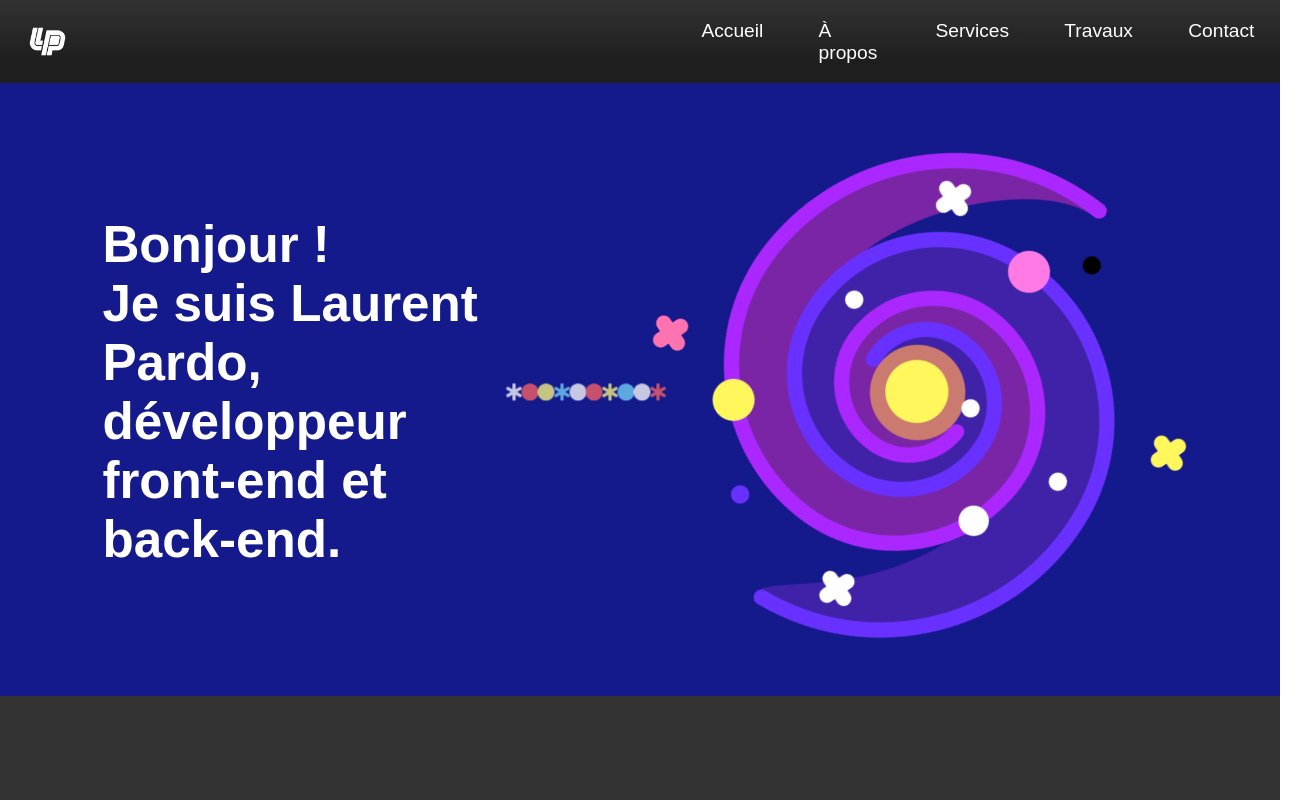
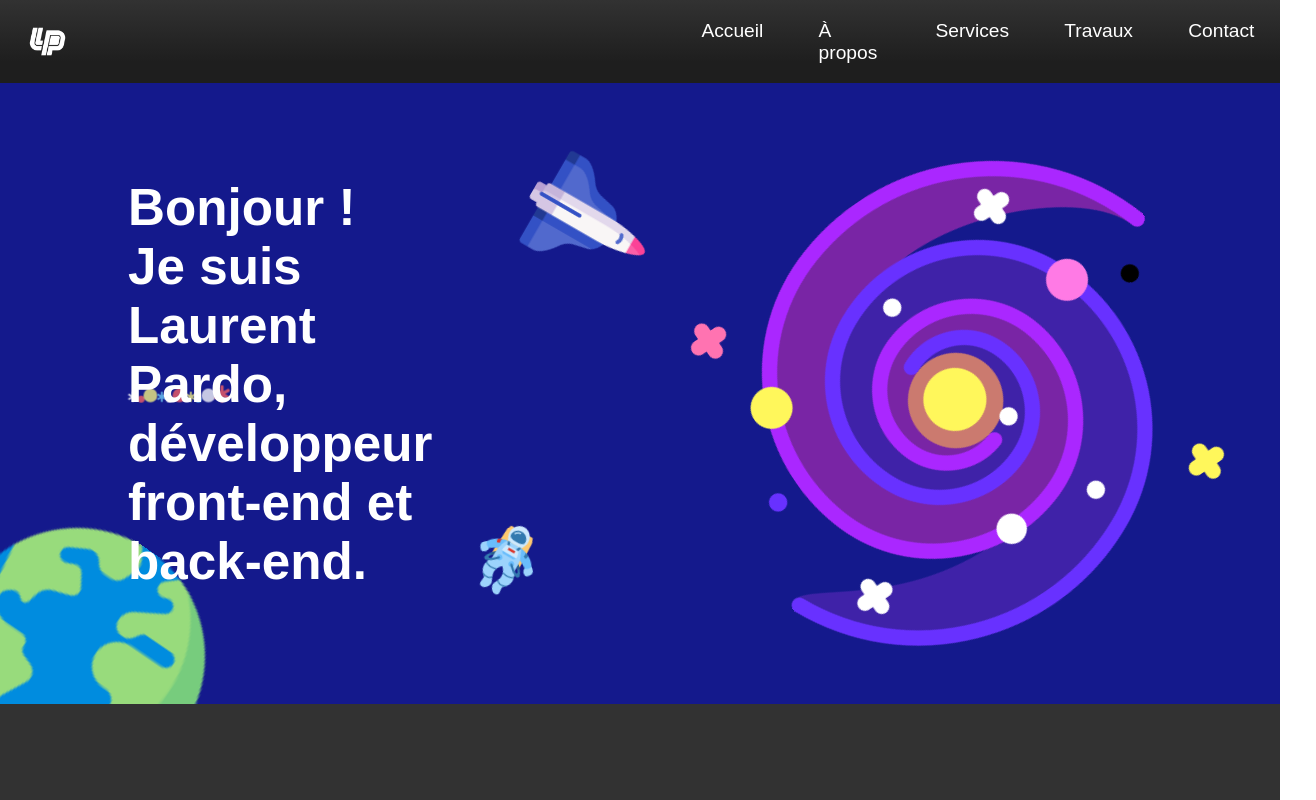
Before and after one commit to AeRyZe/dev_portfolio, a React (Create React App) app: page / in a window 1280 px wide. Shown: the top 800 px of the page, 1316 px wide, since content can reach past the window. Built offline with nearby package versions, Linux system fonts and the light colour scheme; a web font is replaced by a local one.

Commit message:
feat(banner): added new uis to banner + style

```diff
--- a/src/components/banner/banner.css
+++ b/src/components/banner/banner.css
@@ -1,64 +1,102 @@
 .banner-container {
     height: 40vw;
     background-color: rgb(20, 25, 140);
-    display: flex;
-    align-items: center;
-    padding: 17vh 8vw 6vh 8vw;
+    padding: 18vh 10vw 6vh 10vw;
+    overflow: hidden;
 }
 
 h1 {
-    width: 55%;
+    width: 25%;
+    position: absolute;
     font-size: 4vw;
     color: white;
-}
-
-.banner-ui {
-    display: flex;
-    justify-content: center;
-    align-items: center;
+    z-index: 1;
 }
 
 #banner-star-1 {
+    height: 0.75vw;
     position: relative;
 }
 
 #banner-star-2 {
+    height: 0.5vw;
     position: relative;
 }
 
 #banner-star-3 {
+    height: 1vw;
     position: relative;
 }
 
 #banner-star-4 {
+    height: 0.75vw;
     position: relative;
 }
 
 #banner-star-5 {
+    height: 0.5vw;
     position: relative;
 }
 
 #banner-star-6 {
+    height: 1vw;
     position: relative;
 }
 
 #banner-star-7 {
+    height: 0.75vw;
     position: relative;
 }
 
 #banner-star-8 {
+    height: 0.5vw;
     position: relative;
 }
 
 #banner-star-9 {
+    height: 1vw;
     position: relative;
 }
 
-.galaxy {
+#galaxy {
     height: 40vw;
+    position: absolute;
+    left: 55vw;
     -webkit-animation: spin-reverse infinite linear;
     animation: spin-reverse infinite linear;
     animation-duration: 60s;
+}
+
+#earth {
+    height: 20vw;
+    position: relative;
+    top: 30vw;
+    right: 22vw;
+    -webkit-animation: spin infinite linear;
+    animation: spin infinite linear;
+    animation-duration: 60s;
+}
+
+#shuttle {
+    height: 10vw;
+    position: relative;
+    left: 3vw;
+    bottom: 9vw;
+    transform: rotate(120deg);
+    -webkit-animation: shuttle infinite ease;
+    animation: shuttle infinite ease;
+    animation-duration: 6s;
+}
+
+#astronaut {
+    height: 5vw;
+    position: relative;
+    top: 14vw;
+    right: 11vw;
+    transform: rotate(-10deg);
+    -webkit-animation: float infinite ease;
+    animation: float infinite ease;
+    animation-duration: 4s;
 }
 
 @keyframes planet-spin {
@@ -84,3 +122,26 @@ h1 {
         transform: rotate(-360deg);
     }
 }
+
+@keyframes shuttle {
+    0% {
+        -webkit-transform: translate(0, 0) rotate(120deg);
+        transform: translate(0, 0) rotate(120deg);
+    }
+    50% {
+        -webkit-transform: translate(0, 2vw) rotate(120deg);
+        transform: translate(0, 2vw) rotate(120deg);
+    }
+}
+
+@keyframes float {
+    0% {
+        -webkit-transform: translate(0, 0) rotate(-10deg);
+        transform: translate(0, 0) rotate(-10deg);
+    }
+
+    50% {
+        -webkit-transform: translate(0, 1vw) rotate(-15deg);
+        transform: translate(0, 1vw) rotate(-15deg);
+    }
+}
--- a/src/components/banner/banner.jsx
+++ b/src/components/banner/banner.jsx
@@ -5,6 +5,9 @@ import { useEffect } from 'react'
 import { FontAwesomeIcon } from '@fortawesome/react-fontawesome'
 import { faCircle, faStarOfLife } from '@fortawesome/free-solid-svg-icons'
 import Galaxy from '../../assets/galaxy.png'
+import Earth from '../../assets/earth.png'
+import Shuttle from '../../assets/space-shuttle.png'
+import Astronaut from '../../assets/astronaut.png'
 
 function Banner() {
     useEffect(() => {
@@ -21,7 +24,6 @@ function Banner() {
     return (
         <div className='banner-container' id='banner-container'>
             <h1 data-aos='zoom-in' data-aos-delay='400' data-aos-duration='1000'>Bonjour ! <br/> Je suis Laurent Pardo, développeur front-end et back-end.</h1>
-            <div className='banner-ui'>
             <FontAwesomeIcon id='banner-star-1' icon={faStarOfLife} beatFade style={{ color: palette.white }} />
             <FontAwesomeIcon id='banner-star-2' icon={faCircle} beatFade style={{ color: palette.red }} />
             <FontAwesomeIcon id='banner-star-3' icon={faCircle} beatFade style={{ color: palette.yellow }} />
@@ -32,8 +34,10 @@ function Banner() {
             <FontAwesomeIcon id='banner-star-8' icon={faCircle} beatFade style={{ color: palette.blue }} />
             <FontAwesomeIcon id='banner-star-9' icon={faCircle} beatFade style={{ color: palette.white }} />
             <FontAwesomeIcon id='banner-star-10' icon={faStarOfLife} beatFade style={{ color: palette.red }} />
-            </div>
-            <img className='galaxy' src={Galaxy} alt="Icône d'une galaxie" />
+            <img id='galaxy' src={Galaxy} alt="Icône d'une galaxie" />
+            <img id='earth' src={Earth} alt="Icône de la Terre" />
+            <img id='shuttle' src={Shuttle} alt="Icône d'une navette spaciale" />
+            <img id='astronaut' src={Astronaut} alt="Icône d'un astronaute" />
         </div>
     )
 }
```
Lines whose indentation alone changed are shown as unchanged.
